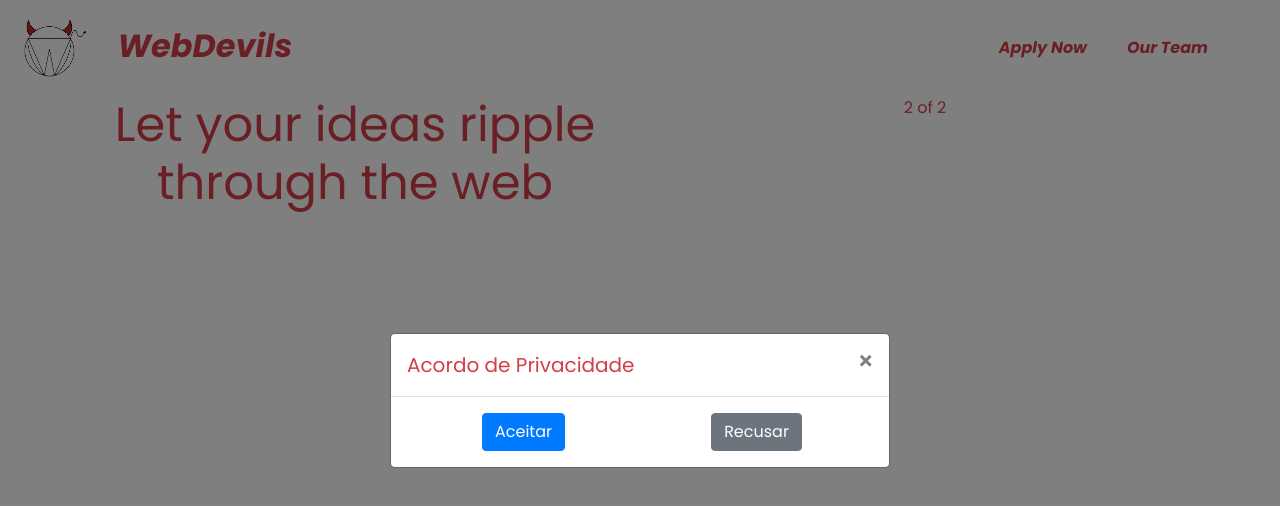
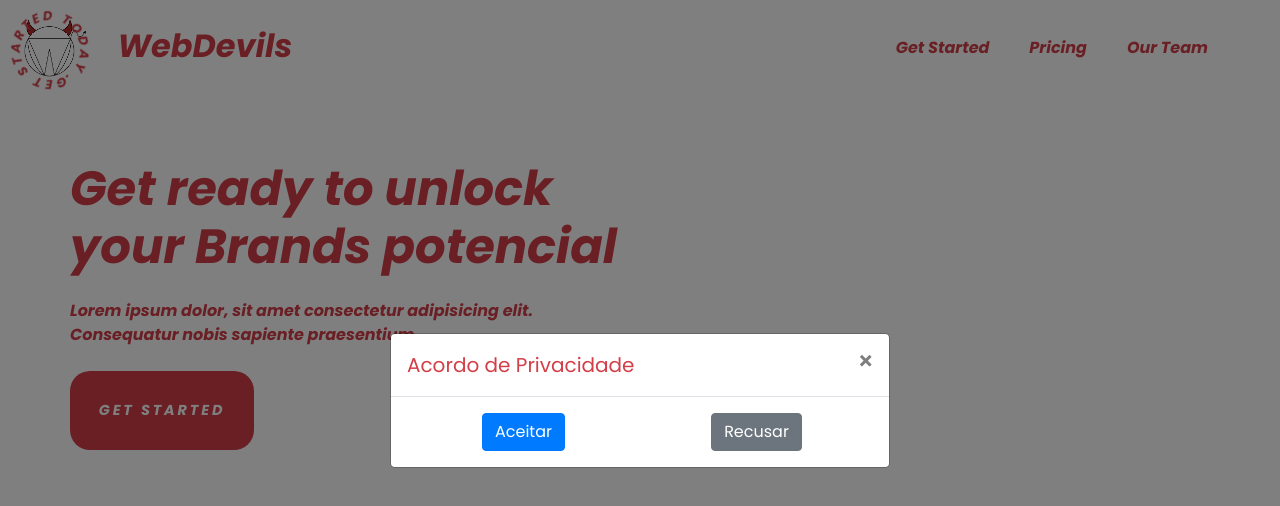
Before and after one commit to lterates/WebDevils, a Vue app: page /#/home in a window 1280 px wide. Shown: the top 506 px of the page. Built offline with nearby package versions, Linux system fonts and the light colour scheme.

Commit message:
Banner beta & Cursor follow on Home

```diff
--- a/src/components/Banner.vue
+++ b/src/components/Banner.vue
@@ -1,39 +1,55 @@
 <template>
-    <div>
-    <b-container>
-        <b-row>
-          <b-col>
-              <h1>Let your ideas ripple through the web</h1>
-          </b-col>
-          <b-col>
-              2 of 2
-          </b-col>
-        </b-row>
-    </b-container>
+    <div class="container">
+        <div class="row">
+            <div id="bannerText" class="col-6 px-0">
+                <h1>Get ready to unlock your Brands potencial</h1>
+                <p>Lorem ipsum dolor, sit amet consectetur adipisicing elit. Consequatur nobis sapiente praesentium.</p>
+                <b-button variant="light">Get started</b-button>
+            </div>
+            <div class="col"></div>
+        </div>
+
     </div>
 </template>
 
 <script>
-export default ({
-    data() {
 
-    },
-
-    methods: {
-
-    }
-})
 </script>
 
 
 <style scoped>
     div {
+        margin-top: 2rem;
         font-family: 'Poppins';
+        font-style: italic;
         background: white;
         color: #D33F49;
+        text-align: left;
+    }
+
+    b-button:hover {
+        background-color: #D95961;
     }
 
     h1 {
         font-size: 3rem;
+        margin-bottom: 3vh;
+    }
+
+    p {
+        margin-bottom: 3vh;
+    }
+
+    button {
+        background: #D33F49;
+        border-radius: 20px;
+        border: none;
+        font-style: italic;
+        padding: 2em;
+        text-transform: uppercase;
+        color: rgb(255, 255, 255);
+        letter-spacing: .2em;
+        font-size: .9rem;
+        cursor: pointer;
     }
 </style>
--- a/src/components/navbar.vue
+++ b/src/components/navbar.vue
@@ -1,6 +1,6 @@
 <template>
     <div>
-    <b-navbar type="dark" >
+    <b-navbar type="dark">
         <b-navbar-brand href="#" style="color: #D33F49; font-size: 2rem">
             <b-img src="../assets/logo.png" width="70%" class="mr-4" alt="WebDevils Logo"/>
         WebDevils</b-navbar-brand>
@@ -9,7 +9,8 @@
             <!-- Right aligned nav items -->
             <b-navbar-nav class="ml-auto mr-4">
                 <!-- CADA UM DESTES NAV ITEMS TERÁ UM ROUTER LINK ASSOCIADO -->
-                <a style="color:#D33F49" href="#" class="mr-4 nav-link">Apply Now</a>
+                <a style="color:#D33F49" href="#" class="mr-4 nav-link">Get Started</a>
+                <a style="color:#D33F49" href="#" class="mr-4 nav-link">Pricing</a>
                 <a style="color:#D33F49" href="#" class="mr-4 nav-link">Our Team</a>
             </b-navbar-nav>
         </b-collapse>
--- a/src/views/Home.vue
+++ b/src/views/Home.vue
@@ -2,6 +2,22 @@
   <div class="home">
      <NavBar/>
      <Banner/>
+     <svg id="svg1" xmlns="http://www.w3.org/2000/svg" xml:lang="en"
+        xmlns:xlink="http://www.w3.org/1999/xlink" viewBox="0 0 500 500">
+        <title>Cursor</title>
+        <defs>
+            <path id="textcircle"
+                d="M250,400
+                    a150,150 0 0,1 0,-300a150,150 0 0,1 0,300Z"
+                transform="rotate(12,250,250)"/>
+        </defs>
+        <rect width="100%" height="100%" fill="none" />
+        <text>
+            <textPath xlink:href="#textcircle"
+                    aria-label="All for One &amp; One for All"
+                    textLength="942">GET STARTED TODAY .</textPath>
+        </text>
+    </svg>
      <PrivacyModal/>
      <NewsLetter/>
   </div>
@@ -41,7 +57,56 @@ export default {
 
   beforeMount(){
 
-  }
+  },
+
+  mounted(){
+    const circleSvg = document.getElementById('svg1')
+
+    let mouseX = 0
+    let mouseY = 0
+    window.addEventListener('mousemove', (event) => {
+        mouseY = (event.clientY / 16) - (45 / 16) + 'rem'
+        mouseX = (event.clientX / 16) - (45 / 16) + 'rem'
+    })
+    const mouseMove = () => {
+        circleSvg.style.top = mouseY
+        circleSvg.style.left = mouseX
+        window.requestAnimationFrame(mouseMove)
+    }
+    mouseMove()
+        /*let tl = gsap.timeline({defaults: {ease: "power2.inOut"}})
+        tl.to(circleSvg, {width: 0, opacity: 0})
+        tl.to('body, button', {background: 'white'})
+        tl.pause()
+        tl.then()*/
+   }
 };
 
 </script>
+
+<style scoped>
+  svg {
+    width: 100px;
+    position: absolute;
+    animation: rotation 4.5s infinite linear;
+    pointer-events: none;
+    transition: top 1s, left 1s;
+    transition-timing-function: ease-out;
+  }
+
+  text{
+    font-family: 'Poppins';
+    font-style: italic;
+    font-size: 4em;
+    fill: #D33F49;
+  }
+
+  @keyframes rotation {
+    from {
+      transform: rotate(359deg);
+    }
+    to {
+      transform: rotate(0deg);
+    }
+}
+</style>
```
